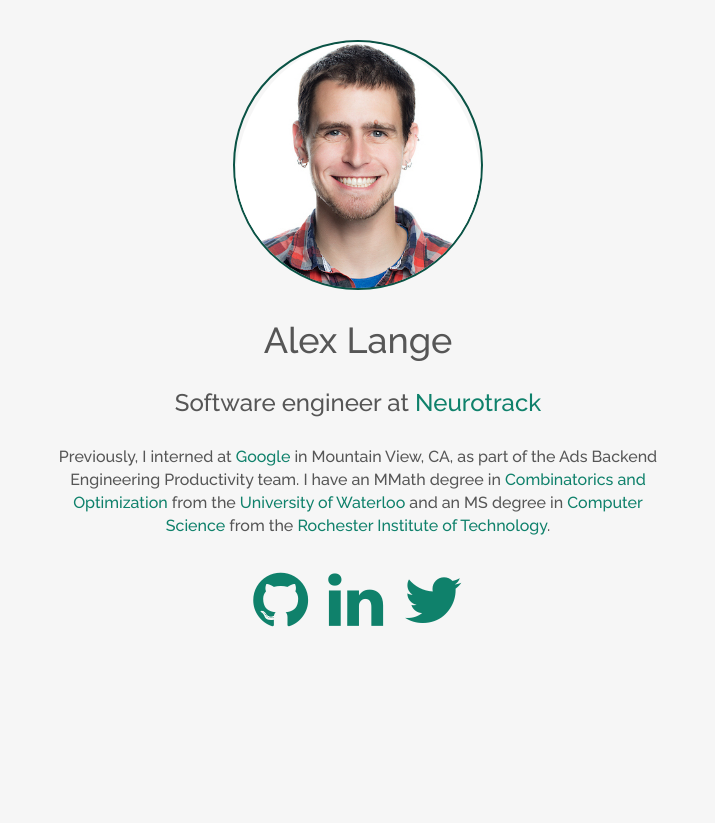
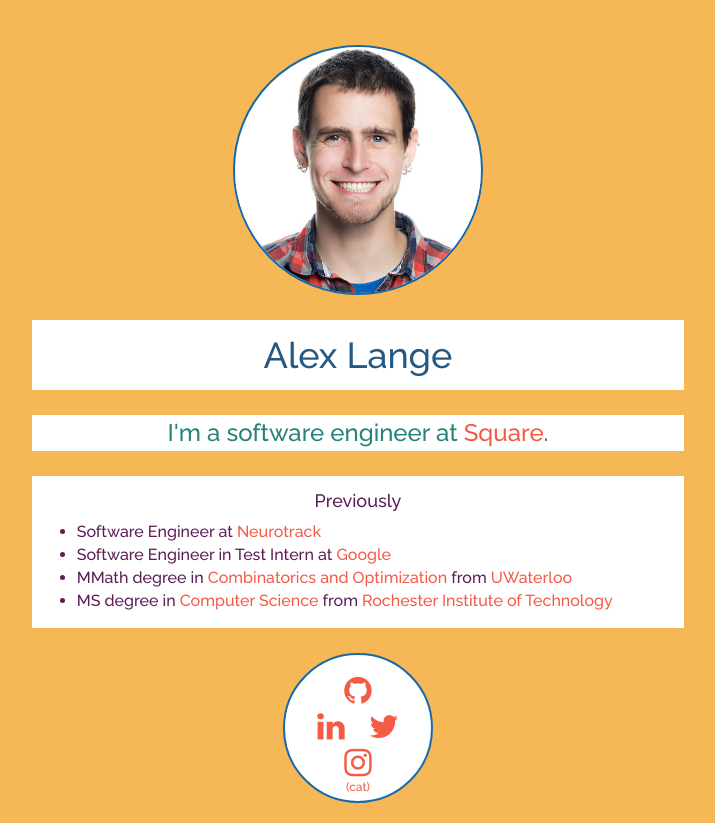
Before and after one commit to alex-lange/alexlangeweb, a plain HTML site: page index.html in a window 1280 px wide. Shown: the whole page, without its empty margins (282-997 px from the left). Before the commit the page ends 800 px from the top, so only its background shows below. Drawn offline with nearby package versions, Linux system fonts and the light colour scheme.

Commit message:
Update to new colorful theme, add Square, shorten 'Previously'

```diff
--- a/css/styles.css
+++ b/css/styles.css
@@ -4,26 +4,43 @@
   font-family: "Raleway", sans-serif;
   font-size: 16px;
   line-height: 1.42857143;
-  color: #565656;
-  background-color: #f6f6f6;
+  color: #5b1e55;
+  background-color: #F6B756;
 }
 h1 {
   font-family: 'Raleway', sans-serif;
   line-height: 60px;
-  /*color: #0F816B;*/
+  /*color: #1969A9;*/
+  color: #255984;
+  margin-top: 0px;
+  margin-bottom: 0px;
 }
-/*h3 {
-  color: #000000;
-}*/
+
+.row {
+    padding-top: 25px;
+}
+
+h3 {
+    margin-top: 0px;
+    margin-bottom: 0px;
+    color: #24827b;
+}
+
+.white-box {
+    padding: 5px ;
+    background-color: #FFFFFF;
+}
+
+
 a {
-  color: #0F816B;
+  color: #F45B46;
   text-decoration: none;
 }
 a:hover,
 a:focus {
   /*color: #0A5A5E;*/
   /*color: #119ca3;*/
-  color: #05251f;
+  color: #9C2A26;
   text-decoration: underline;
 }
 a:focus {
@@ -38,14 +55,36 @@
 .margin-md {
   margin: 20px !important;
 }
+.margin-hor-lg {
+  margin-left: 60px !important;
+  margin-right: 60px !important;
+}
 .circle {
   width: 250px;
   height: 250px;
   margin: auto;
   overflow: hidden;
   border-radius: 50%;
-  border: 2px solid #0a5345;
+  border: 2px solid #1969A9;
+  background: white;
 }
 .img-circle {
   width: 100%;
 }
+.icons {
+  width: 150px;
+  height: 150px;
+  border-radius: 50%;
+  background: white;
+  margin: auto;
+  border: 2px solid #1969A9;
+}
+.vert-center {
+  position: relative;
+  top: 50%;
+  transform: translateY(-50%);
+}
+
+i {
+  padding: 2px;
+}
--- a/index.html
+++ b/index.html
@@ -17,41 +17,71 @@
     <link href="css/styles.css" rel="stylesheet">
   </head>
   <body>
-    <div class="container text-center">
-      <div class="row margin-md">
+    <div class="container">
+      <div class="row text-center">
         <div class="image circle" id="main-adjuster">
           <img src="Alex.jpg" class="img-circle">
         </div>
-        <h1>Alex Lange</h1>
-        <h3>
-          Software engineer at <a href="https://neurotrack.com/" target="_blank">Neurotrack</a>
-        </h3>
       </div>
-      <div class="row margin-md">
+      <div class="row">
         <div class="col-sm-2"></div>
         <div class="col-sm-8">
-          <p>
-            Previously, I interned
-            at <a href="https://www.google.com/"
-            target="_blank">Google</a> in Mountain View, CA, as part of
-            the Ads Backend Engineering Productivity team. I have an MMath degree in <a href="https://math.uwaterloo.ca/combinatorics-and-optimization/"
-             target="_blank">Combinatorics and
-             Optimization</a> from the <a href="https://uwaterloo.ca/"
-             target="_blank">University of Waterloo</a> and an MS degree in <a href="http://www.cs.rit.edu/" target="_blank">Computer
-              Science</a> from the <a href="http://www.rit.edu/"
-            target="_blank">Rochester Institute of
-            Technology</a>.
-          </p>
+          <div class="white-box text-center">
+            <h1>Alex Lange</h1>
+          </div>
         </div>
         <div class="col-sm-2"></div>
       </div>
-      <div class="row margin-md">
-        <a href="https://github.com/arlange" target="_blank">
-          <i class="fa fa-github fa-4x"></i></a>&nbsp;&nbsp;&nbsp;&nbsp;
-        <a target="_black" href="https://www.linkedin.com/pub/alexander-lange/38/494/535">
-          <i class="fa fa-linkedin fa-4x"></i></a>&nbsp;&nbsp;&nbsp;&nbsp;
-        <a target="_blank" href="https://twitter.com/alalexlalange">
-          <i class="fa fa-twitter fa-4x"></i></a>
+      <div class="row">
+        <div class="col-sm-2"></div>
+        <div class="col-sm-8">
+          <div class="text-center white-box">
+            <h3>
+              I'm a software engineer at <a href="https://squareup.com/" target="_blank">Square</a>.
+            </h3>
+          </div>
+         </div>
+        <div class="col-sm-2"></div>
+      </div>
+      <div class="row">
+        <div class="col-sm-2"></div>
+        <div class="col-sm-8">
+          <div class="margin-lg white-box">
+            <div class="text-center">
+              <h4>Previously</h4>
+            </div>
+            <p>
+            <ul>
+              <li>Software Engineer at <a href="https://neurotrack.com/" target="_blank">Neurotrack</a></li>
+              <li> Software Engineer in Test Intern at <a href="https://www.google.com/" target="_blank">Google</a></li>
+              <li>MMath degree in <a href="https://math.uwaterloo.ca/combinatorics-and-optimization/"
+             target="_blank">Combinatorics and
+             Optimization</a> from <a href="https://uwaterloo.ca/"
+                                          target="_blank">UWaterloo</a></li>
+              <li>MS degree in <a href="http://www.cs.rit.edu/" target="_blank">Computer
+              Science</a> from <a href="http://www.rit.edu/"
+            target="_blank">Rochester Institute of
+                  Technology</a></li>
+           </ul>
+            </p>
+            </div>
+        </div>
+        <div class="col-sm-2"></div>
+      </div>
+      <div class="row text-center">
+        <div class="icons">
+          <div class="vert-center">
+          <br>
+          <a href="https://github.com/arlange" target="_blank">
+            <i class="fa fa-github fa-2x"></i></a><br>
+          <a target="_black" href="https://www.linkedin.com/pub/alexander-lange/38/494/535">
+            <i class="fa fa-linkedin fa-2x"></i></a>&nbsp;&nbsp;&nbsp;&nbsp;
+          <a target="_blank" href="https://twitter.com/alalexlalange">
+            <i class="fa fa-twitter fa-2x"></i></a><br>
+          <a target="_blank" href="https://instagram.com/marbythecat">
+            <i class="fa fa-instagram fa-2x"></i><br><sup>(cat)</sup></a>
+          </div>
+        </div>
       </div>
     </div>
   </body>
```
